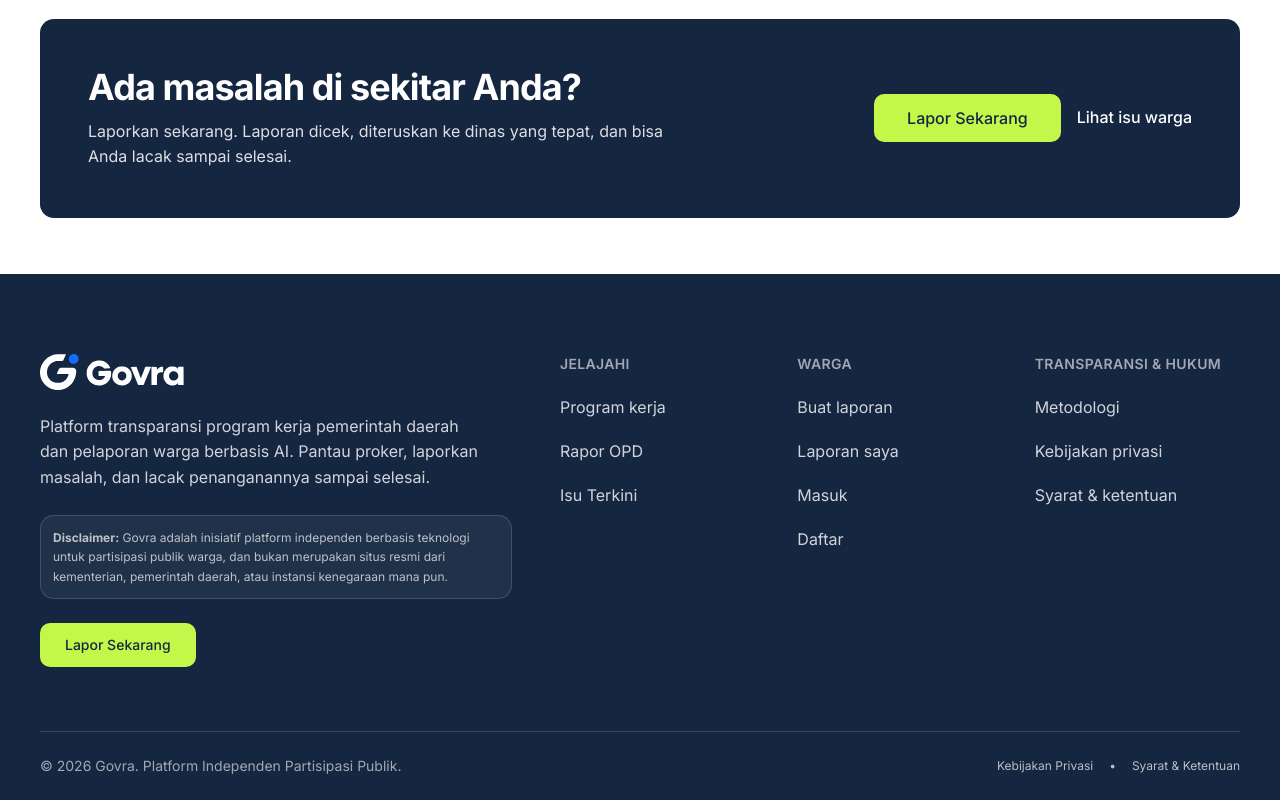
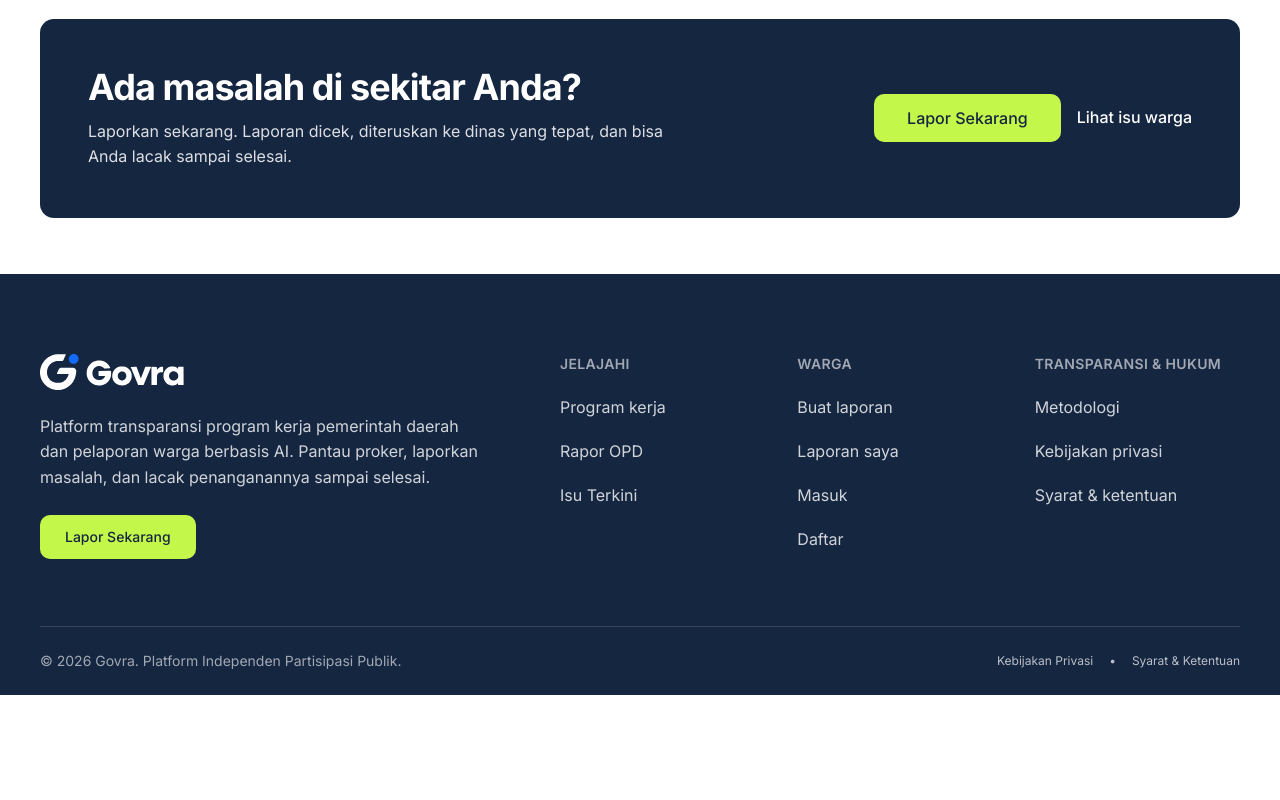
Before and after one commit to AdrianAnis/Govra, a Next.js app in the folder frontend/: page / in a window 1280 px wide. Shown: the part 2565-3365 px from the top of the page. After the commit the page ends 3260 px from the top, so only its background shows below. Built offline with nearby package versions, Linux system fonts and the light colour scheme; no server answers; the database is empty.

Commit message:
feat: update footer govra

```diff
--- a/frontend/src/components/layout/site-footer.tsx
+++ b/frontend/src/components/layout/site-footer.tsx
@@ -21,9 +21,6 @@ function SiteFooter() {
               Platform transparansi program kerja pemerintah daerah dan pelaporan warga berbasis AI.
               Pantau proker, laporkan masalah, dan lacak penanganannya sampai selesai.
             </p>
-            <div className="rounded-lg border border-secondary-fg/15 bg-secondary-fg/5 p-3 text-xs leading-relaxed text-secondary-fg/70">
-              <strong>Disclaimer:</strong> Govra adalah inisiatif platform independen berbasis teknologi untuk partisipasi publik warga, dan bukan merupakan situs resmi dari kementerian, pemerintah daerah, atau instansi kenegaraan mana pun.
-            </div>
             <Link href={REPORT_NEW} className={cn(buttonVariants({ variant: "accent" }))}>
               Lapor Sekarang
             </Link>
```
